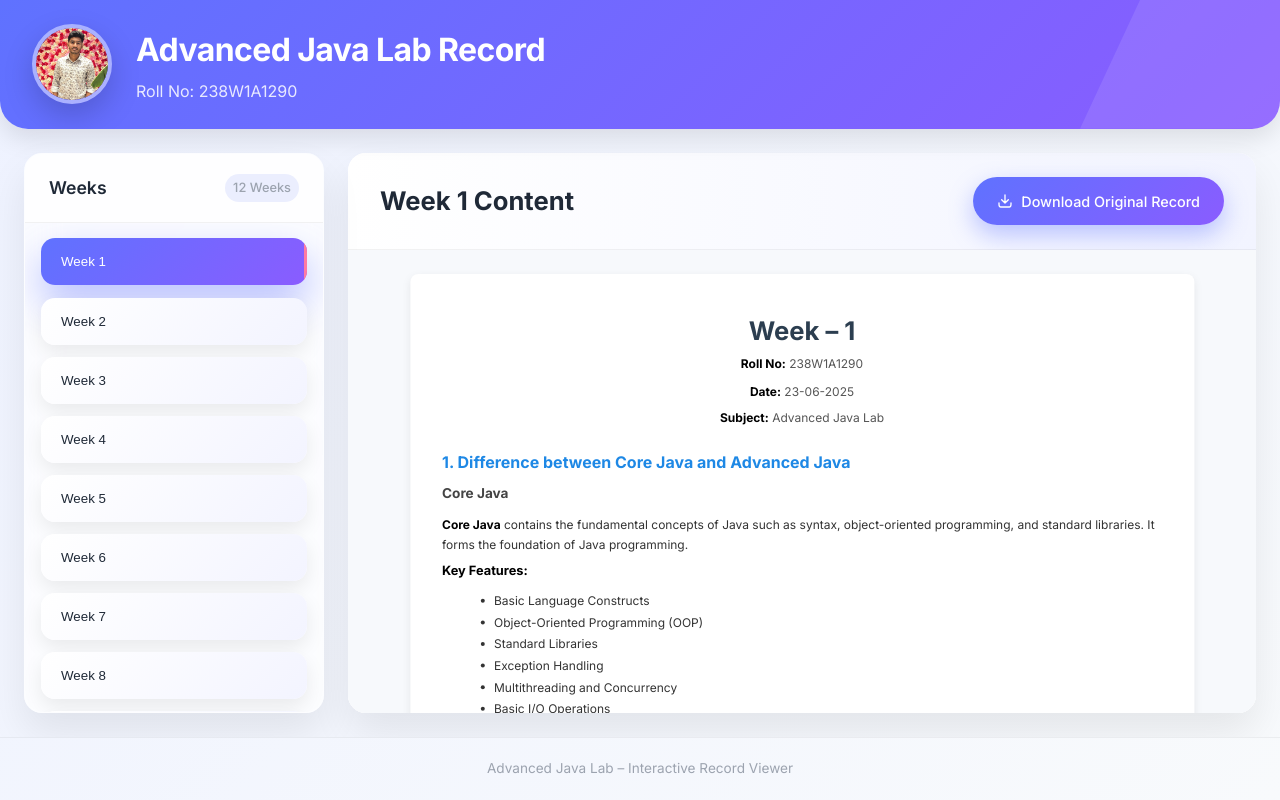
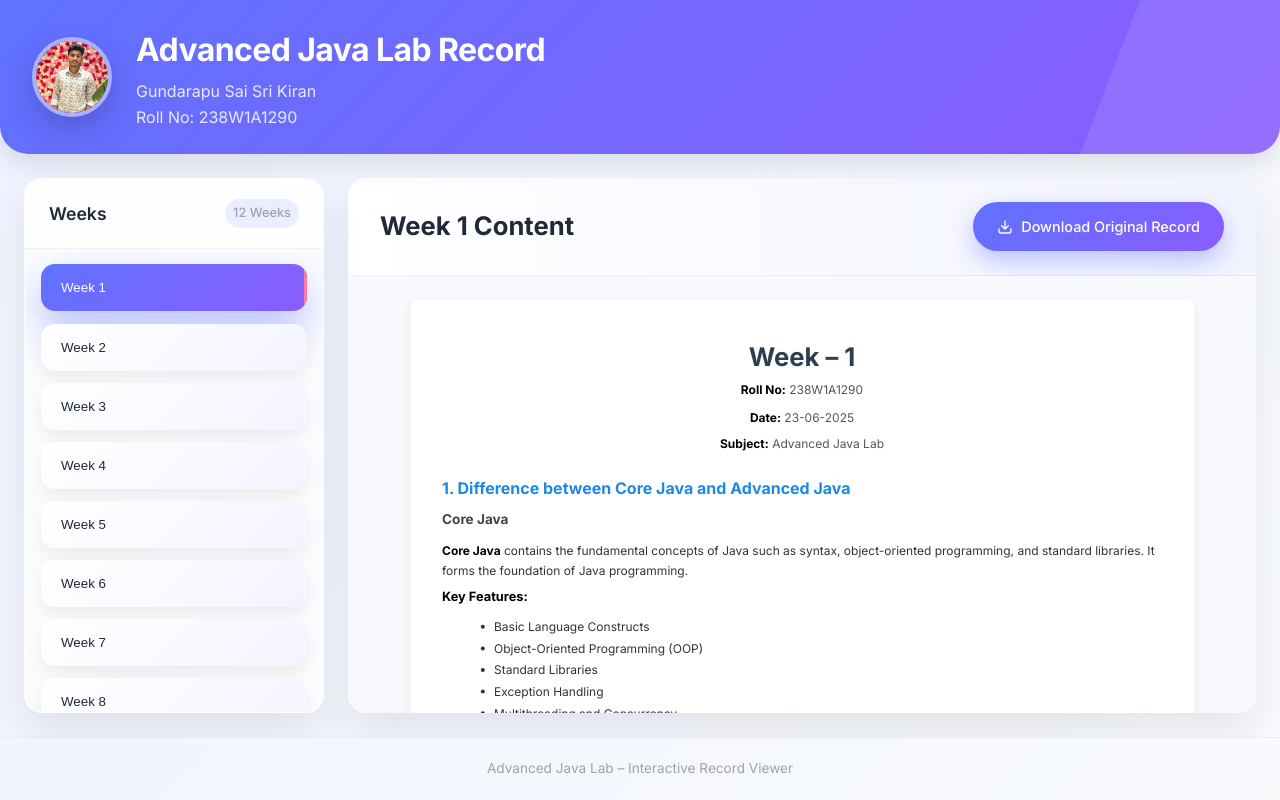
Before and after one commit to saisrikiran970/Advanced-Java-Record-2, a plain HTML site: page index.html in a window 1280 px wide. Drawn offline with Linux system fonts and the light colour scheme.

Commit message:
Update profile info with student name and title

```diff
--- a/index.html
+++ b/index.html
@@ -18,8 +18,9 @@
                         <img src="images/student-photo.jpg" alt="Student Photo" class="photo">
                     </div>
                     <div class="profile-info">
-                        <h1 class="app-title">Advanced Java Lab Record</h1>
-                        <h2 class="app-subtitle">Roll No: 238W1A1290</h2>
+                            <h1 class="app-title">Advanced Java Lab Record</h1>
+                            <h2 class="app-subtitle">Gundarapu Sai Sri Kiran</h2>
+                            <h3 class="app-subtitle">Roll No: 238W1A1290</h3></h2>
                     </div>
                 </div>
             </div>
```
